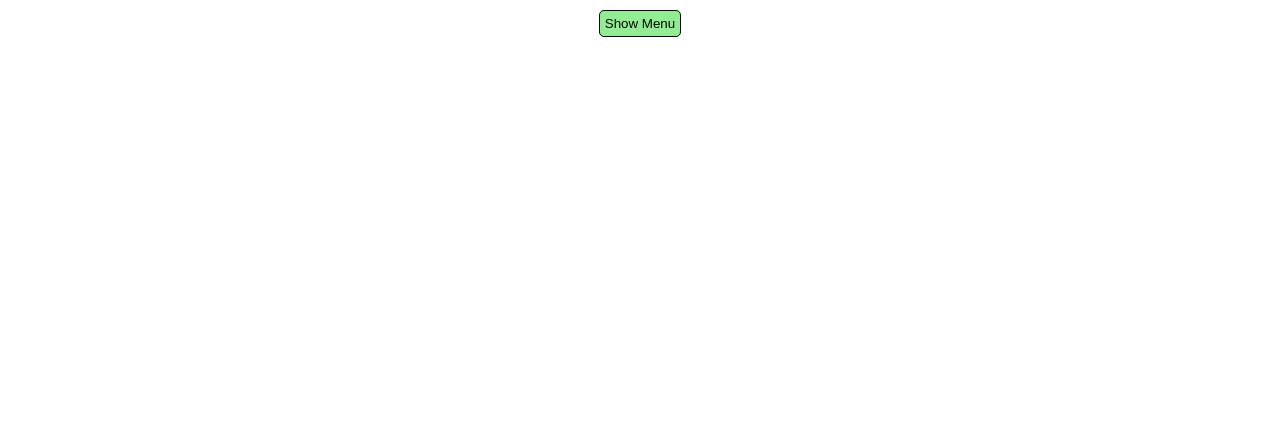
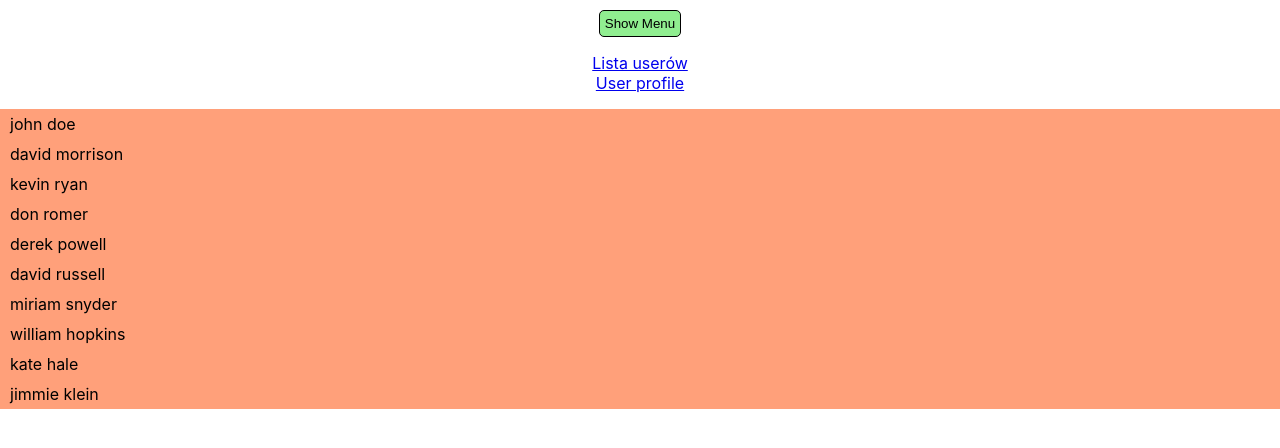
Before and after one commit to pioteres/ch5, a React (Create React App) app: page /users in a window 1280 px wide. Shown: the top 448 px of the page. Built offline with nearby package versions, Linux system fonts and the light colour scheme.

Commit message:
add Users component

```diff
--- /dev/null
+++ b/public/users.json
@@ -0,0 +1,162 @@
+[
+  {
+    "address": {
+      "geolocation": { "lat": "-37.3159", "long": "81.1496" },
+      "city": "kilcoole",
+      "street": "new road",
+      "number": 7682,
+      "zipcode": "12926-3874"
+    },
+    "id": 1,
+    "email": "john@gmail.com",
+    "username": "johnd",
+    "password": "m38rmF$",
+    "name": { "firstname": "john", "lastname": "doe" },
+    "phone": "1-570-236-7033",
+    "__v": 0
+  },
+  {
+    "address": {
+      "geolocation": { "lat": "-37.3159", "long": "81.1496" },
+      "city": "kilcoole",
+      "street": "Lovers Ln",
+      "number": 7267,
+      "zipcode": "12926-3874"
+    },
+    "id": 2,
+    "email": "morrison@gmail.com",
+    "username": "mor_2314",
+    "password": "83r5^_",
+    "name": { "firstname": "david", "lastname": "morrison" },
+    "phone": "1-570-236-7033",
+    "__v": 0
+  },
+  {
+    "address": {
+      "geolocation": { "lat": "40.3467", "long": "-30.1310" },
+      "city": "Cullman",
+      "street": "Frances Ct",
+      "number": 86,
+      "zipcode": "29567-1452"
+    },
+    "id": 3,
+    "email": "kevin@gmail.com",
+    "username": "kevinryan",
+    "password": "kev02937@",
+    "name": { "firstname": "kevin", "lastname": "ryan" },
+    "phone": "1-567-094-1345",
+    "__v": 0
+  },
+  {
+    "address": {
+      "geolocation": { "lat": "50.3467", "long": "-20.1310" },
+      "city": "San Antonio",
+      "street": "Hunters Creek Dr",
+      "number": 6454,
+      "zipcode": "98234-1734"
+    },
+    "id": 4,
+    "email": "don@gmail.com",
+    "username": "donero",
+    "password": "ewedon",
+    "name": { "firstname": "don", "lastname": "romer" },
+    "phone": "1-765-789-6734",
+    "__v": 0
+  },
+  {
+    "address": {
+      "geolocation": { "lat": "40.3467", "long": "-40.1310" },
+      "city": "san Antonio",
+      "street": "adams St",
+      "number": 245,
+      "zipcode": "80796-1234"
+    },
+    "id": 5,
+    "email": "derek@gmail.com",
+    "username": "derek",
+    "password": "jklg*_56",
+    "name": { "firstname": "derek", "lastname": "powell" },
+    "phone": "1-956-001-1945",
+    "__v": 0
+  },
+  {
+    "address": {
+      "geolocation": { "lat": "20.1677", "long": "-10.6789" },
+      "city": "el paso",
+      "street": "prospect st",
+      "number": 124,
+      "zipcode": "12346-0456"
+    },
+    "id": 6,
+    "email": "david_r@gmail.com",
+    "username": "david_r",
+    "password": "3478*#54",
+    "name": { "firstname": "david", "lastname": "russell" },
+    "phone": "1-678-345-9856",
+    "__v": 0
+  },
+  {
+    "address": {
+      "geolocation": { "lat": "10.3456", "long": "20.6419" },
+      "city": "fresno",
+      "street": "saddle st",
+      "number": 1342,
+      "zipcode": "96378-0245"
+    },
+    "id": 7,
+    "email": "miriam@gmail.com",
+    "username": "snyder",
+    "password": "f238&@*$",
+    "name": { "firstname": "miriam", "lastname": "snyder" },
+    "phone": "1-123-943-0563",
+    "__v": 0
+  },
+  {
+    "address": {
+      "geolocation": { "lat": "50.3456", "long": "10.6419" },
+      "city": "mesa",
+      "street": "vally view ln",
+      "number": 1342,
+      "zipcode": "96378-0245"
+    },
+    "id": 8,
+    "email": "william@gmail.com",
+    "username": "hopkins",
+    "password": "William56$hj",
+    "name": { "firstname": "william", "lastname": "hopkins" },
+    "phone": "1-478-001-0890",
+    "__v": 0
+  },
+  {
+    "address": {
+      "geolocation": { "lat": "40.12456", "long": "20.5419" },
+      "city": "miami",
+      "street": "avondale ave",
+      "number": 345,
+      "zipcode": "96378-0245"
+    },
+    "id": 9,
+    "email": "kate@gmail.com",
+    "username": "kate_h",
+    "password": "kfejk@*_",
+    "name": { "firstname": "kate", "lastname": "hale" },
+    "phone": "1-678-456-1934",
+    "__v": 0
+  },
+  {
+    "address": {
+      "geolocation": { "lat": "30.24788", "long": "-20.545419" },
+      "city": "fort wayne",
+      "street": "oak lawn ave",
+      "number": 526,
+      "zipcode": "10256-4532"
+    },
+    "id": 10,
+    "email": "jimmie@gmail.com",
+    "username": "jimmie_k",
+    "password": "klein*#%*",
+    "name": { "firstname": "jimmie", "lastname": "klein" },
+    "phone": "1-104-001-4567",
+    "__v": 0
+  }
+]
--- a/src/App.css
+++ b/src/App.css
@@ -100,3 +100,20 @@ button {
 .menu-active {
   color: red;
 }
+
+.users-list ul {
+  list-style: none;
+  text-align: left;
+  background-color: lightsalmon;
+  margin: 0;
+  padding: 0;
+}
+
+.users-list li {
+  padding: 5px 10px;
+  cursor: pointer;
+}
+
+.active-user {
+  background-color: red;
+}
--- a/src/App.js
+++ b/src/App.js
@@ -1,5 +1,5 @@
 import { useState } from 'react';
-import { ModalDialogBox, Snackbars } from './pages';
+import { ModalDialogBox, Snackbars, Users } from './pages';
 import { Button } from './components/Button';
 import { Menu } from './components/Menu';
 import {
@@ -30,6 +30,12 @@ function App() {
               Snackbar with some props
             </Snackbars>
           </Route>
+          <Route path="/users">
+            <Users />
+          </Route>
+          <Route path="/user-profile">
+            <Users />
+          </Route>
         </Switch>
       </div>
     </Router>
--- a/src/components/Menu/Menu.js
+++ b/src/components/Menu/Menu.js
@@ -16,6 +16,9 @@ const Menu = ({ state, handleClick }) => {
         <li>
           <NavLink to="/snackbar" activeClassName="menu-active">Snackbar</NavLink>
         </li>
+        <li>
+          <NavLink to="/users" activeClassName="menu-active">Users</NavLink>
+        </li>
       </ul>
     </div>
   );
--- /dev/null
+++ b/src/components/Users/User.js
@@ -0,0 +1,18 @@
+const User = ({ user }) => {
+  return (
+    <div>
+      <p>
+        {user.name.firstname} {user.name.lastname}
+      </p>
+
+      <p>address:{' '}
+        {user.address.street}{' '}{user.address.number},
+        {user.address.zipcode}{' '}{user.address.city}</p>
+
+      <p>phone: {user.phone}</p>
+      <p>e-mail: {user.email}</p>
+    </div>
+  );
+};
+
+export default User;
--- /dev/null
+++ b/src/components/Users/UsersContainer.js
@@ -0,0 +1,57 @@
+import { useEffect, useState } from 'react';
+import { UsersList, User } from '.';
+import { Switch, Route, NavLink } from 'react-router-dom';
+
+const UsersContainer = () => {
+  const [users, setUsers] = useState([]);
+  const [user, setUser] = useState();
+  const [activeElem, setActiveElem] = useState();
+
+  const getData = () => {
+    fetch('./users.json', {
+      headers: {
+        'Content-Type': 'application/json',
+        Accept: 'application/json',
+      },
+    })
+      .then((response) => response.json())
+      .then((data) => setUsers(data))
+      .catch((err) => {
+        console.log(err);
+      });
+  };
+
+  const handleSetUser = (selectedUser, e) => {
+    setActiveElem(selectedUser.id);
+    setUser(selectedUser);
+  };
+
+  useEffect(() => {
+    getData();
+  }, []);
+
+  return (
+    <div>
+      <ul style={{ padding: '0 10px' }}>
+        <li>
+          <NavLink to="/users">Lista userów</NavLink>
+        </li>
+        <li>
+          <NavLink to="/user-profile">User profile</NavLink>
+        </li>
+      </ul>
+
+      <Switch>
+        <Route path="/users">
+          <UsersList users={users} handleSetUser={handleSetUser} activeElem={activeElem} />
+        </Route>
+        <Route path="/user-profile">
+          {user &&
+          <User user={user} />}
+        </Route>
+      </Switch>
+    </div>
+  );
+};
+
+export default UsersContainer;
--- /dev/null
+++ b/src/components/Users/UsersList.js
@@ -0,0 +1,13 @@
+const UsersList = ({ users, handleSetUser, activeElem }) => {
+  return (
+    <div className="users-list">
+      <ul>
+        {users.map( (elem) => {
+          return <li key={elem.id} className={elem.id === activeElem ? "active-user": ''} onClick={ (e) => handleSetUser(elem, e)}>{elem.name.firstname} {elem.name.lastname}</li>
+        })}
+      </ul>
+    </div>
+  );
+};
+
+export default UsersList;
--- /dev/null
+++ b/src/components/Users/index.js
@@ -0,0 +1,4 @@
+export { default as UsersContainer } from './UsersContainer';
+export { default as UsersList } from './UsersList';
+export { default as User } from './User';
+export { default as UserSearch } from './UserSearch';
--- /dev/null
+++ b/src/pages/Users/Users.js
@@ -0,0 +1,6 @@
+import { UsersContainer } from '../../components/Users';
+const Users = () => {
+  return <UsersContainer />;
+};
+
+export default Users;
--- /dev/null
+++ b/src/pages/Users/index.js
@@ -0,0 +1 @@
+export { default as Users } from './Users';
--- a/src/pages/index.js
+++ b/src/pages/index.js
@@ -1,2 +1,3 @@
 export { ModalDialogBox } from './ModalDialogBox';
 export { Snackbars } from './Snackbars';
+export { Users } from './Users';
```
Also changed, not shown: src/components/Users/UserSearch.js (added).
